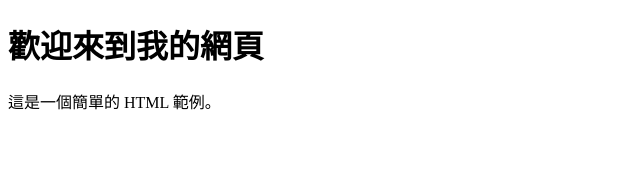
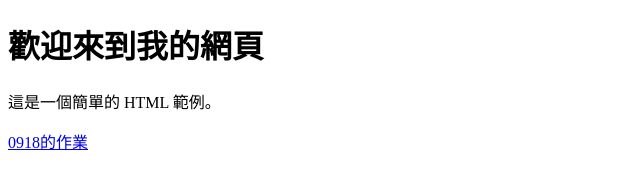
Before and after one commit to cobrabrian/brian, a plain HTML site: page index.html in a window 1280 px wide. Shown: the whole page, without its empty margins (0-640 px from the left). Drawn offline with Linux system fonts and the light colour scheme.

Commit message:
Update index.html

```diff
--- a/index.html
+++ b/index.html
@@ -6,5 +6,6 @@
   <body>
     <h1>歡迎來到我的網頁</h1>
     <p>這是一個簡單的 HTML 範例。</p>
+    <a href="0918.html" target=_"blank">0918的作業</a>
   </body>
 </html>
```
